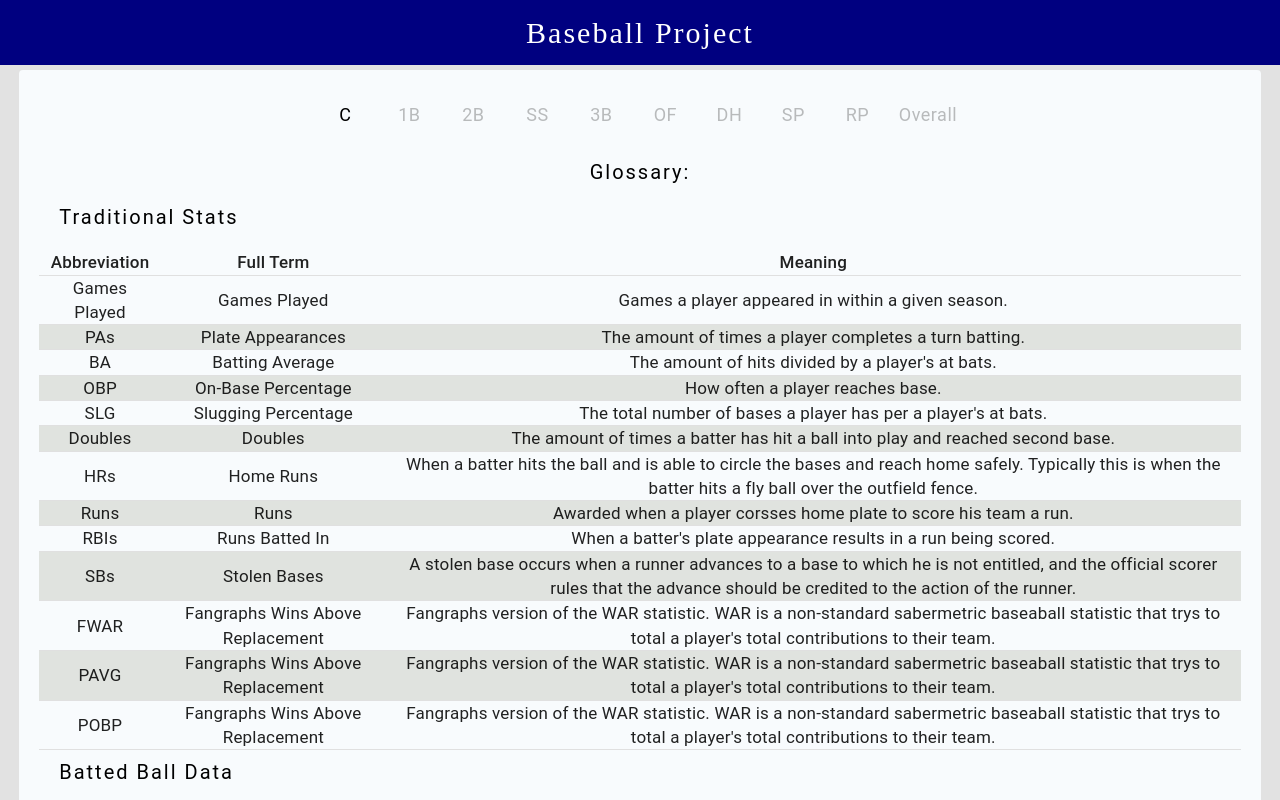
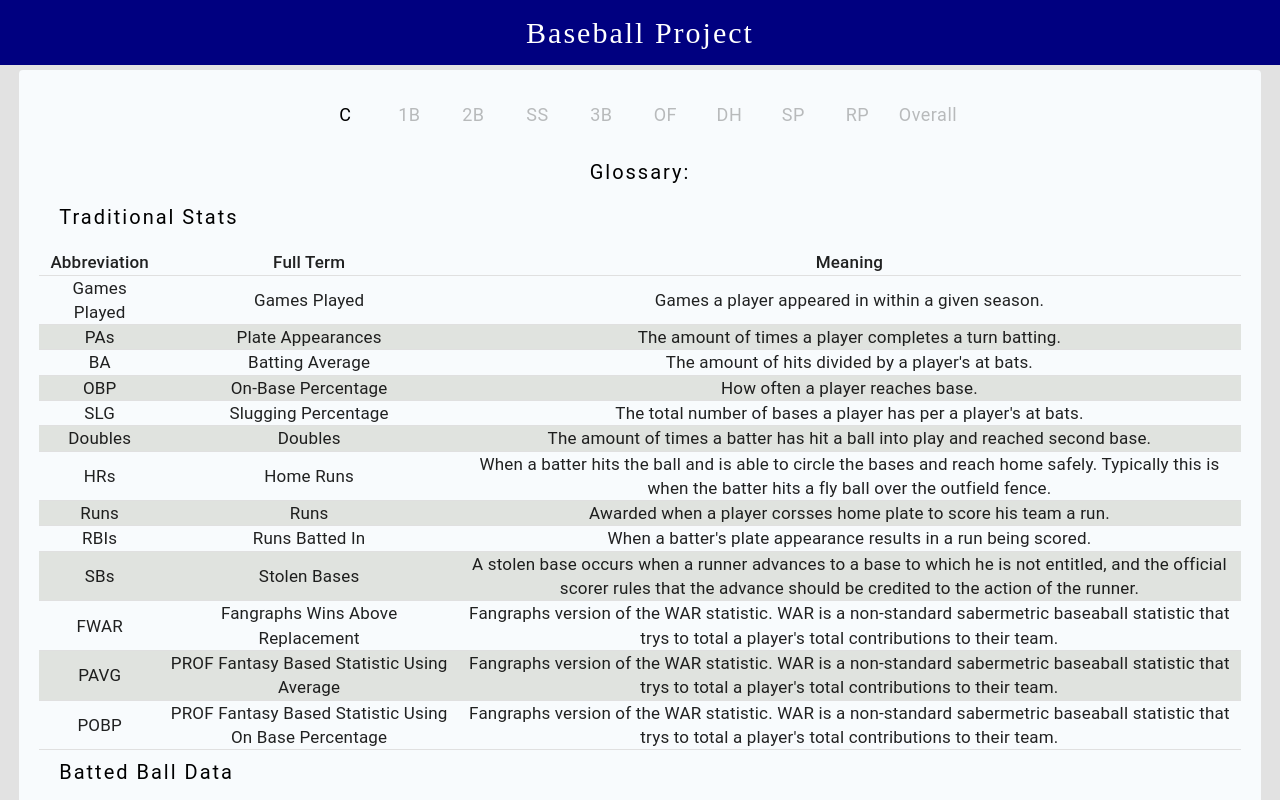
Before and after one commit to atonymartin20/BaseballProject, a React (Create React App) app in the folder frontend/: page /glossary in a window 1280 px wide. Shown: the top 800 px of the page. Built offline with nearby package versions, Linux system fonts and the light colour scheme; no server answers.

Commit message:
Updated second column

```diff
--- a/frontend/src/components/glossary/index.js
+++ b/frontend/src/components/glossary/index.js
@@ -229,7 +229,7 @@ class Homepage extends React.Component {
                                     className={classes.tableRow}
                                 >
                                     <TableCell component="th" scope="row" className={classes.tableCell}>PAVG</TableCell>
-                                    <TableCell className={classes.tableCell}>Fangraphs Wins Above Replacement</TableCell>
+                                    <TableCell className={classes.tableCell}>PROF Fantasy Based Statistic Using Average</TableCell>
                                     <TableCell className={classes.tableCell}>Fangraphs version of the WAR statistic.  WAR is a non-standard sabermetric baseaball statistic that trys to total a player's total contributions to their team.</TableCell>
                                 </TableRow>
 
@@ -239,7 +239,7 @@ class Homepage extends React.Component {
                                     className={classes.tableRow}
                                 >
                                     <TableCell component="th" scope="row" className={classes.tableCell}>POBP</TableCell>
-                                    <TableCell className={classes.tableCell}>Fangraphs Wins Above Replacement</TableCell>
+                                    <TableCell className={classes.tableCell}>PROF Fantasy Based Statistic Using On Base Percentage</TableCell>
                                     <TableCell className={classes.tableCell}>Fangraphs version of the WAR statistic.  WAR is a non-standard sabermetric baseaball statistic that trys to total a player's total contributions to their team.</TableCell>
                                 </TableRow>
                             </TableBody>
```
